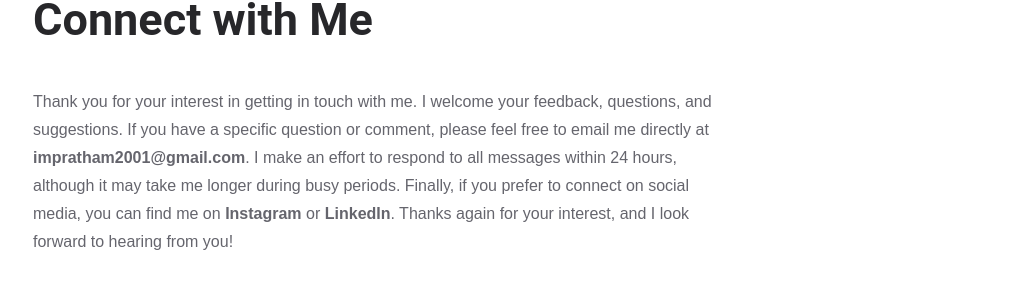
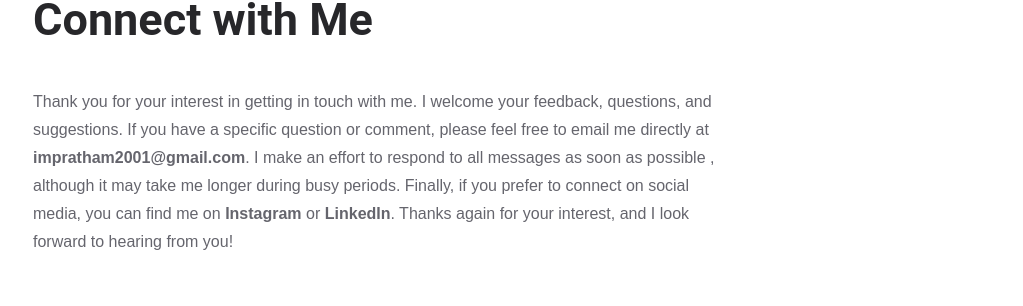
Before and after one commit to KinMod-ui/portfolio, a Next.js app: page /contact in a window 1280 px wide. Shown: the part 227-533 px from the top of the page, without its empty margins (107-1130 px from the left). Built offline with nearby package versions, Linux system fonts and the light colour scheme.

Commit message:
Content updated by ddg

```diff
--- a/src/components/contact/contactPage.tsx
+++ b/src/components/contact/contactPage.tsx
@@ -38,8 +38,8 @@ const Contact = () => {
               <span className="font-bold">
                 <a href={`mailto:${INFO.main.email}`}>{INFO.main.email}</a>
               </span>
-              . I make an effort to respond to all messages within 24 hours,
-              although it may take me longer during busy periods. Finally, if
+              . I make an effort to respond to all messages as soon as possible
+              , although it may take me longer during busy periods. Finally, if
               you prefer to connect on social media, you can find me on{" "}
               <span className="font-bold">
                 <a
--- a/src/components/data/user.ts
+++ b/src/components/data/user.ts
@@ -15,11 +15,11 @@ const INFO = {
   homepage: {
     title: "Software and Web developer, and amateur superhero.",
     description:
-      "Greetings! I'm a Tall, Dark, Sexy and humble backend developer extraordinaire, specializing in the MERN stack and Next.js. With a focus on security and reliability, I weave robust and scalable web applications. I find joy in unraveling intricate challenges and forever honing my skills. Dedication drives me to craft code that surpasses industry standards. Seeking new opportunities, I embark on endeavors that nurture my growth as a developer. Together, let's build a digital world that thrives on humble excellence!",
+      "Greetings! I'm a humble backend developer extraordinaire, specializing in the MERN stack and Next.js. With a focus on security and reliability, I weave robust and scalable web applications. I find joy in unraveling intricate challenges and forever honing my skills. Dedication drives me to craft code that surpasses industry standards. Seeking new opportunities, I embark on endeavors that nurture my growth as a developer. Together, let's build a digital world that thrives on humble excellence!",
   },
 
   about: {
-    title: "I’m Kinmod. I am from Rajasthan, India.",
+    title: "I’m Kinmod. I am an upcoming SDE at Samsung R&D Institute, Delhi",
     description:
       "Hello there! I'm not just your average engineer—I'm a part-time nerd, an avid bookworm(mostly tech related :p), a dedicated gamer, and a fitness enthusiast. I hold a B.Tech degree in Computer Science from The LNMIIT (Jaipur), and I'm passionate about all things related to technology and coding.heheI've had the opportunity to work on a diverse range of projects, and I take pride in the progress I've made throughout my journey. If you're interested in any of the projects I've worked on, please feel free to check out the code and suggest any improvements or enhancements you might have in mind. Collaborating with others is a great way to learn and grow, and I'm always open to new ideas and feedback.",
   },
```
